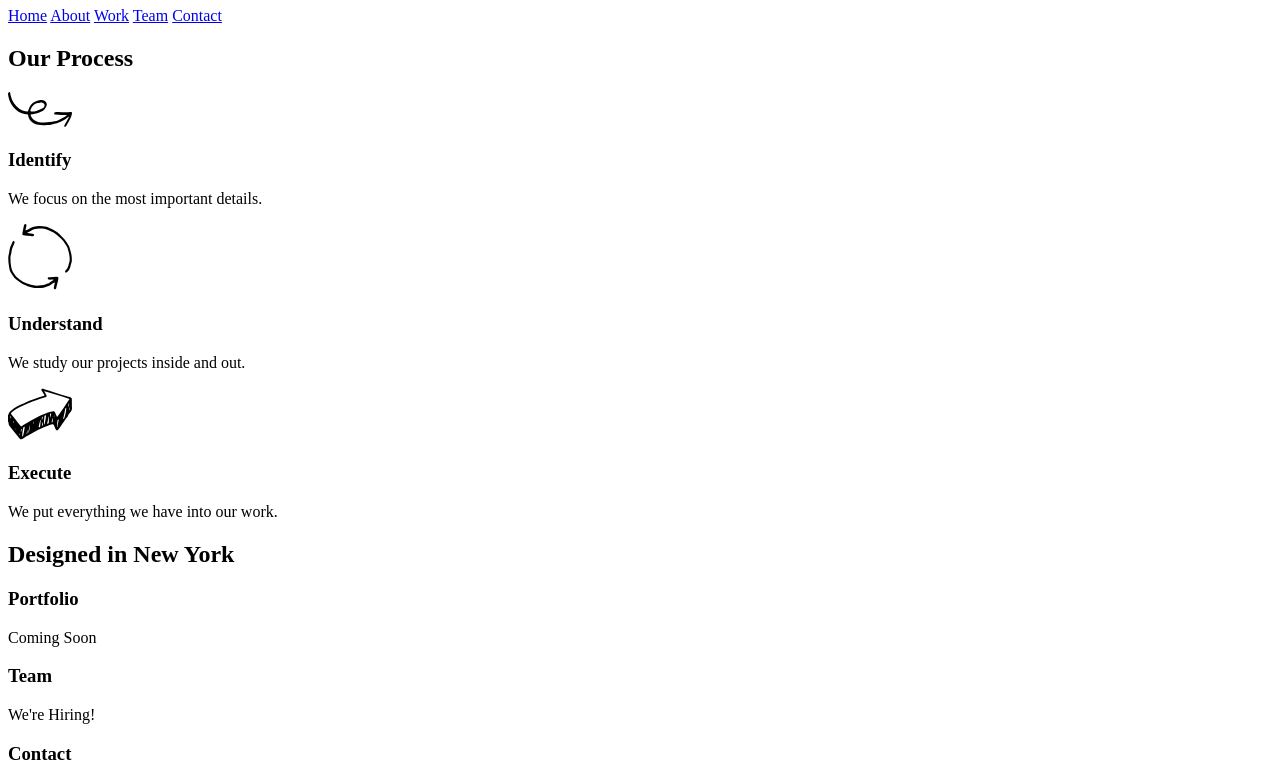
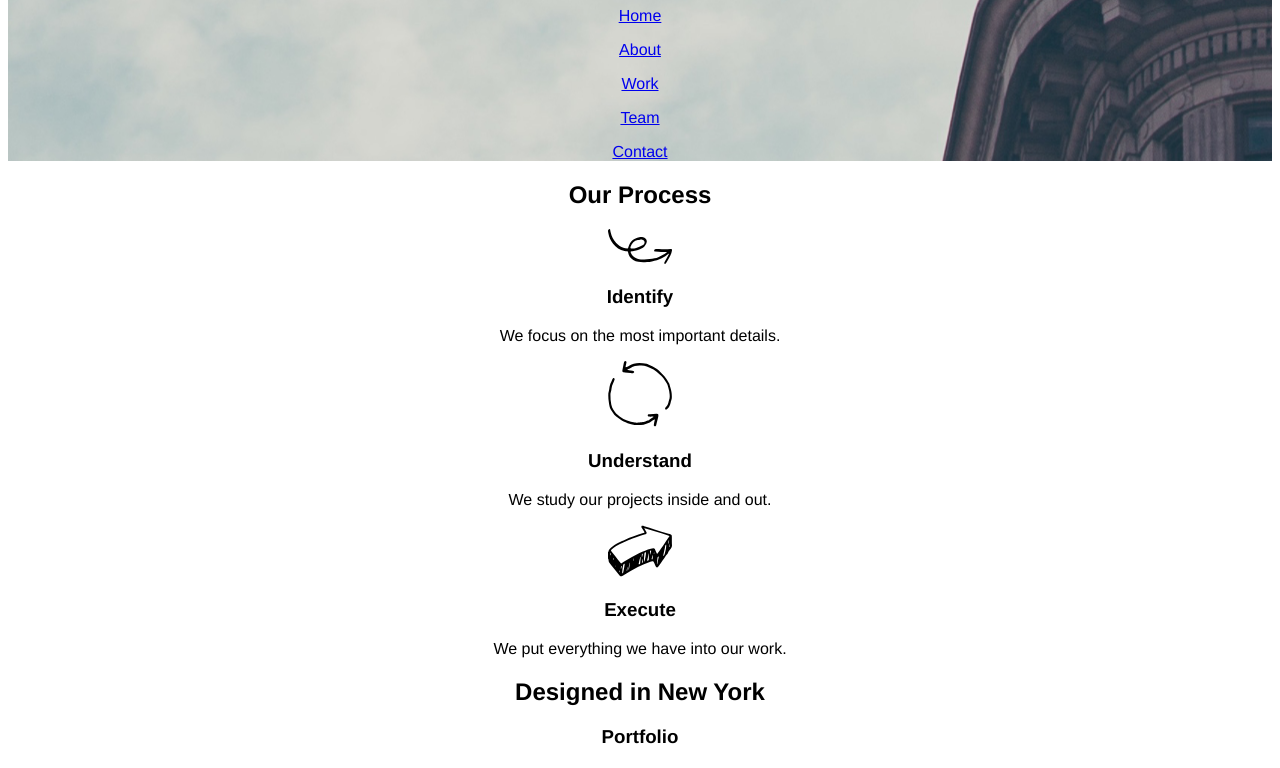
Before and after one commit to tbeck10/broadway, a plain HTML site: page index.html in a window 1280 px wide. Shown: the part 73-841 px from the top of the page. Drawn offline with Linux system fonts and the light colour scheme.

Commit message:
Add hero element HTML and CSS

```diff
--- a/index.html
+++ b/index.html
@@ -5,17 +5,25 @@
   <link href="./resources/css/style.css" type="text/css" rel="stylesheet">
 </head>
 <body>
-  <div class="header">
+  <div id="hero">
     <h1>Broadway Design</h1>
-    <nav>
-      <a href="./">Home</a>
-      <a href="./">About</a>
-      <a href="./">Work</a>
-      <a href="./">Team</a>
-      <a href="./">Contact</a>
-    </nav>
+    <p>
+      <a class="btn-nav" href="#">Home</a>
+    </p>
+    <p>
+      <a class="btn-nav" href="#about">About</a>
+    </p>
+    <p>
+      <a class="btn-nav"href="#work">Work</a>
+    </p>
+    <p>
+      <a class="btn-nav" href="#team">Team</a>
+    </p>
+    <p>
+      <a class="btn-nav" href="#contact">Contact</a>
+    </p>
   </div>
-  <div class="process">
+  <div id="process">
     <h2>Our Process</h2>
     <img src="./resources/images/identify.svg" />
     <h3>Identify</h3>
@@ -27,7 +35,7 @@
     <h3>Execute</h3>
     <p>We put everything we have into our work.</p>
   </div>
-  <div class="design">
+  <div id="design">
     <h2>Designed in New York</h2>
     <h3>Portfolio</h3>
     <p>Coming Soon</p>
@@ -38,7 +46,7 @@
     <p>E-mail: test@example.com</p>
     <p>Twitter: @test</p>
   </div>
-  <div  class="footer">
+  <div  id="footer">
     <nav>
       &copy;Broadway 2016
       <a href="./">Home</a>
--- a/resources/css/style.css
+++ b/resources/css/style.css
@@ -0,0 +1,8 @@
+html {
+  font-family: Helvetica, sans-serif;
+  text-align: center;
+}
+
+#hero {
+  background-image: url(../images/the-flatiron-building.png);
+}
```
